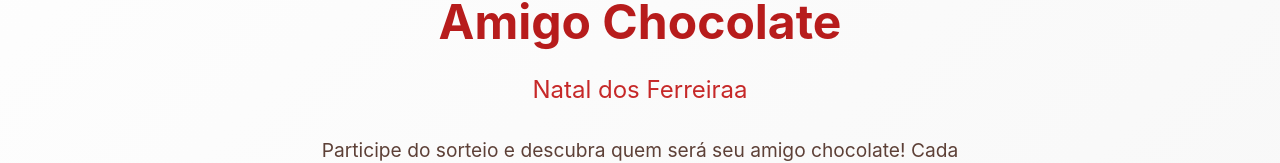
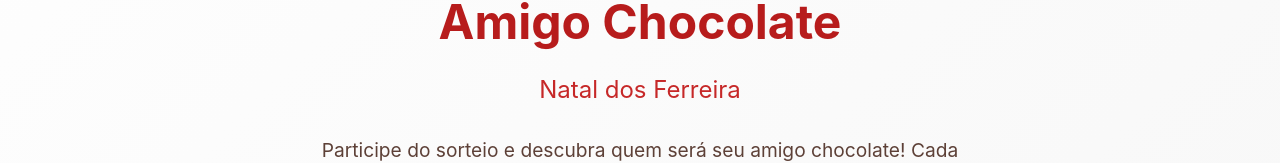
Before and after one commit to MayyconFS/amigo-chocolate-main, a React (Vite) app: page / in a window 1280 px wide. Shown: the part 542-705 px from the top of the page. Built offline with nearby package versions, Linux system fonts and the light colour scheme.

Commit message:
fix: correct typo in subtitle of Home.tsx

```diff
--- a/src/pages/Home.tsx
+++ b/src/pages/Home.tsx
@@ -93,7 +93,7 @@ const Home = () => {
       <span className="title-icon">
         Amigo Chocolate
       </span>
-      <span className="title-subtitle">Natal dos Ferreiraa</span>
+      <span className="title-subtitle">Natal dos Ferreira</span>
     </h1>
 
     <p className="home-description">
```
